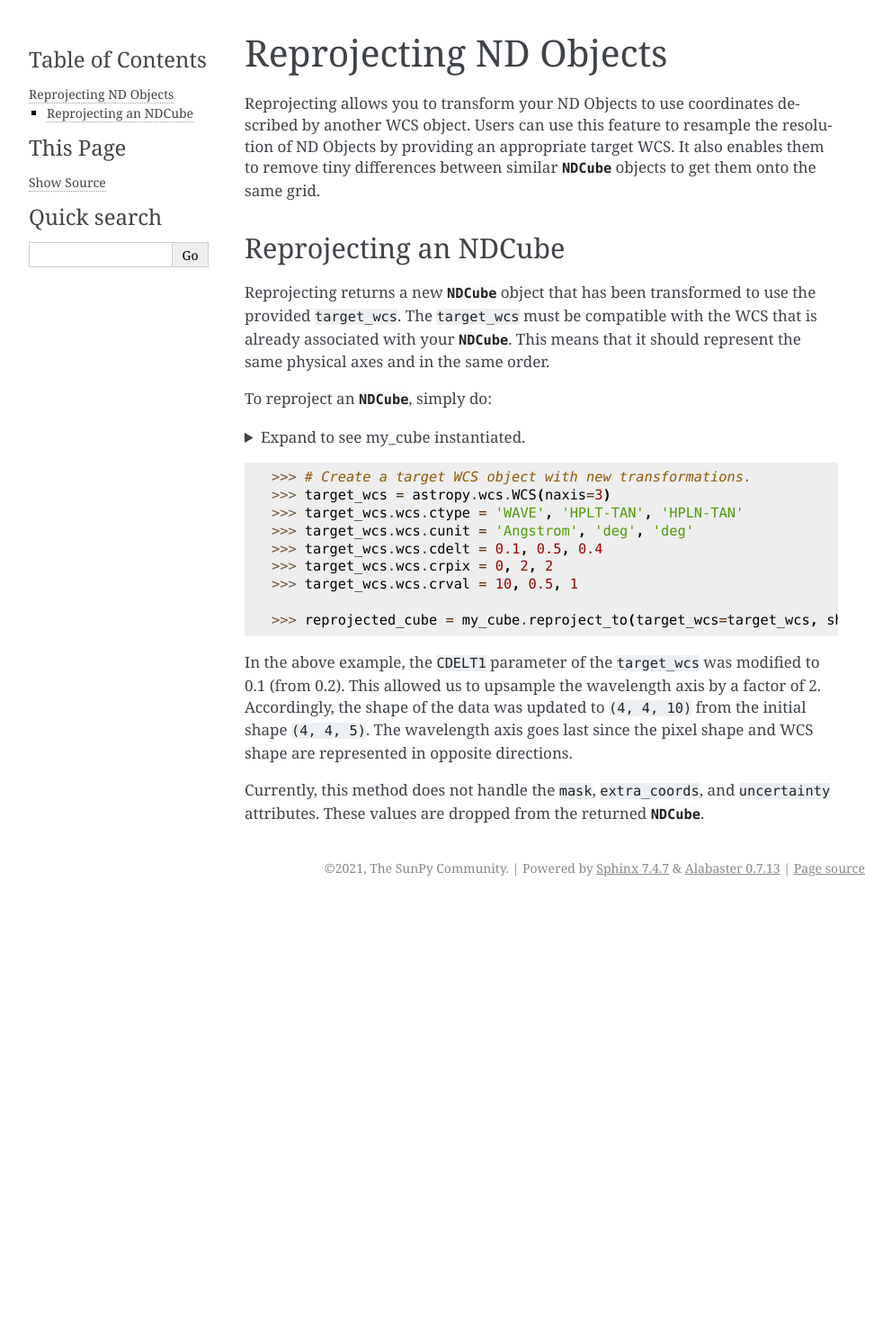
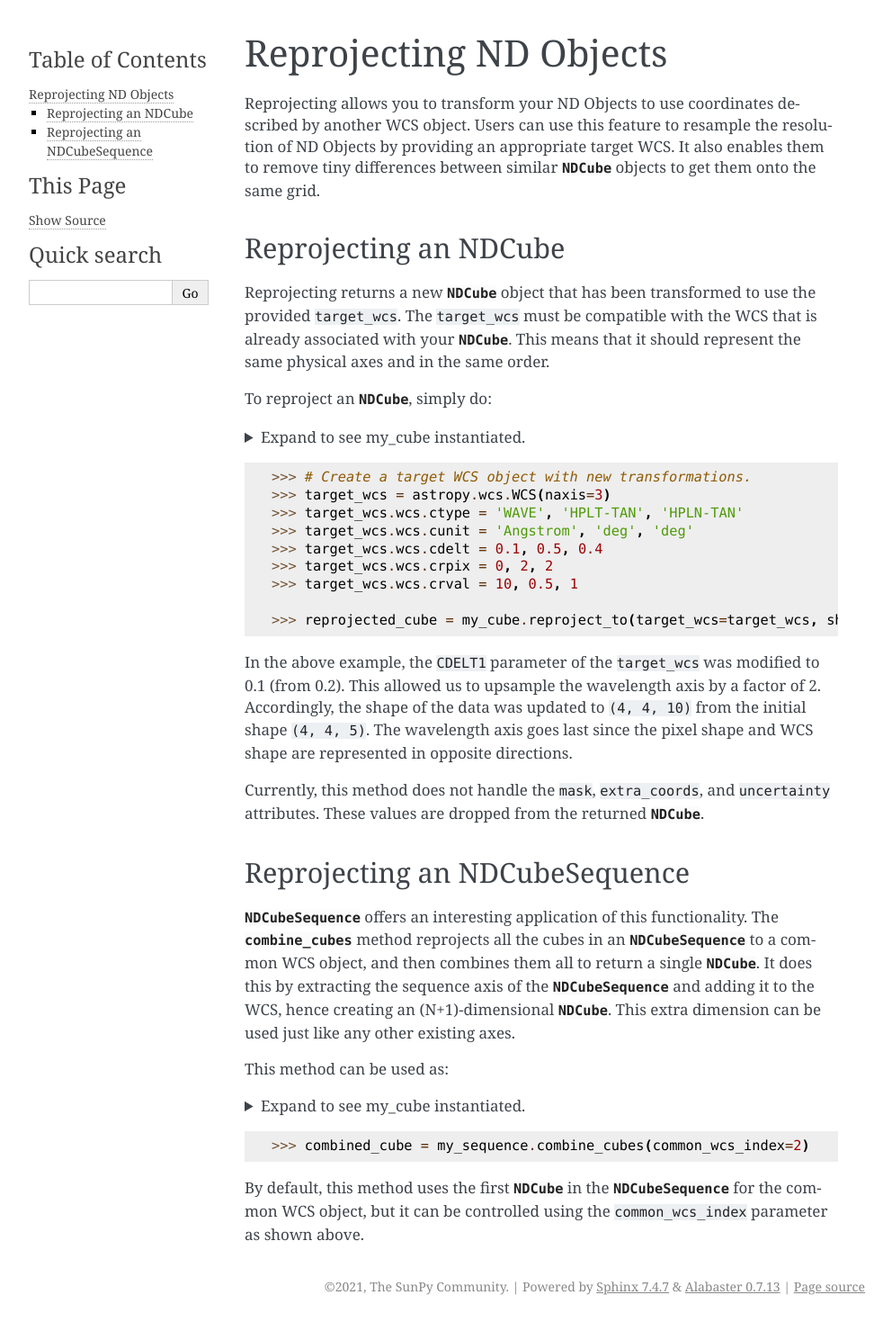
Before and after one commit to sunpy/ndcube, a Sphinx documentation site: the page built from docs/reproject.rst, in a window 1280 px wide. Shown: the whole page at 90% size, without its empty margins (148-1140 px from the left). Built offline with Sphinx 7.4.7, drawn with Linux system fonts in a browser that asks for light colours; the version number could not be read and is left out; before the commit the page ends 1004 px from its top, so only the background shows below that.

Commit message:
Add reproject ndcubesequence docs

```diff
--- a/docs/reproject.rst
+++ b/docs/reproject.rst
@@ -54,3 +54,61 @@ In the above example, the ``CDELT1`` parameter of the ``target_wcs`` was modifie
 Accordingly, the shape of the data was updated to ``(4, 4, 10)`` from the initial shape ``(4, 4, 5)``. The wavelength axis goes last since the pixel shape and WCS shape are represented in opposite directions.
 
 Currently, this method does not handle the ``mask``, ``extra_coords``, and ``uncertainty`` attributes. These values are dropped from the returned `~ndcube.NDCube`.
+
+.. _cube_sequence_reproject:
+
+Reprojecting an NDCubeSequence
+==============================
+
+`~ndcube.NDCubeSequence` offers an interesting application of this functionality. The `~ndcube.NDCubeSequence.combine_cubes` method reprojects all the cubes in an `~ndcube.NDCubeSequence` to a common WCS object, and then combines them all to return a single `~ndcube.NDCube`.
+It does this by extracting the sequence axis of the `~ndcube.NDCubeSequence` and adding it to the WCS, hence creating an (N+1)-dimensional `~ndcube.NDCube`. This extra dimension can be used just like any other existing axes.
+
+This method can be used as:
+
+.. expanding-code-block:: python
+  :summary: Expand to see <span class="pre">my_cube</span> instantiated.
+
+  >>> import astropy.wcs
+  >>> import numpy as np
+  >>> from ndcube import NDCubeSequence
+
+  >>> # Define data arrays.
+  >>> data0 = np.random.rand(4, 4, 5)
+  >>> data1 = np.random.rand(4, 4, 5)
+  >>> data2 = np.random.rand(4, 4, 5)
+
+  >>> # Define WCS transformations in an astropy WCS object.
+  >>> wcs0 = astropy.wcs.WCS(naxis=3)
+  >>> wcs0.wcs.ctype = 'WAVE', 'HPLT-TAN', 'HPLN-TAN'
+  >>> wcs0.wcs.cunit = 'Angstrom', 'deg', 'deg'
+  >>> wcs0.wcs.cdelt = 0.2, 0.5, 0.4
+  >>> wcs0.wcs.crpix = 0, 2, 2
+  >>> wcs0.wcs.crval = 10, 0.5, 1
+
+  >>> wcs1 = astropy.wcs.WCS(naxis=3)
+  >>> wcs1.wcs.ctype = 'WAVE', 'HPLT-TAN', 'HPLN-TAN'
+  >>> wcs1.wcs.cunit = 'Angstrom', 'deg', 'deg'
+  >>> wcs1.wcs.cdelt = 0.2, 0.5, 0.4
+  >>> wcs1.wcs.crpix = 0, 2, 2
+  >>> wcs1.wcs.crval = 10, 0.5, 1
+
+  >>> wcs2 = astropy.wcs.WCS(naxis=3)
+  >>> wcs2.wcs.ctype = 'WAVE', 'HPLT-TAN', 'HPLN-TAN'
+  >>> wcs2.wcs.cunit = 'Angstrom', 'deg', 'deg'
+  >>> wcs2.wcs.cdelt = 0.2, 0.5, 0.4
+  >>> wcs2.wcs.crpix = 0, 2, 2
+  >>> wcs2.wcs.crval = 10, 0.5, 1
+
+  >>> # Instantiate NDCubes with supporting data.
+  >>> cube0 = NDCube(data0, wcs=wcs0)
+  >>> cube1 = NDCube(data1, wcs=wcs1)
+  >>> cube2 = NDCube(data2, wcs=wcs2)
+
+  >>> # Instantiate NDCubeSequence
+  >>> my_sequence = NDCubeSequence([cube0, cube1, cube2])
+
+.. code-block:: python
+
+  >>> combined_cube = my_sequence.combine_cubes(common_wcs_index=2)
+
+By default, this method uses the first `~ndcube.NDCube` in the `~ndcube.NDCubeSequence` for the common WCS object, but it can be controlled using the ``common_wcs_index`` parameter as shown above.
```
